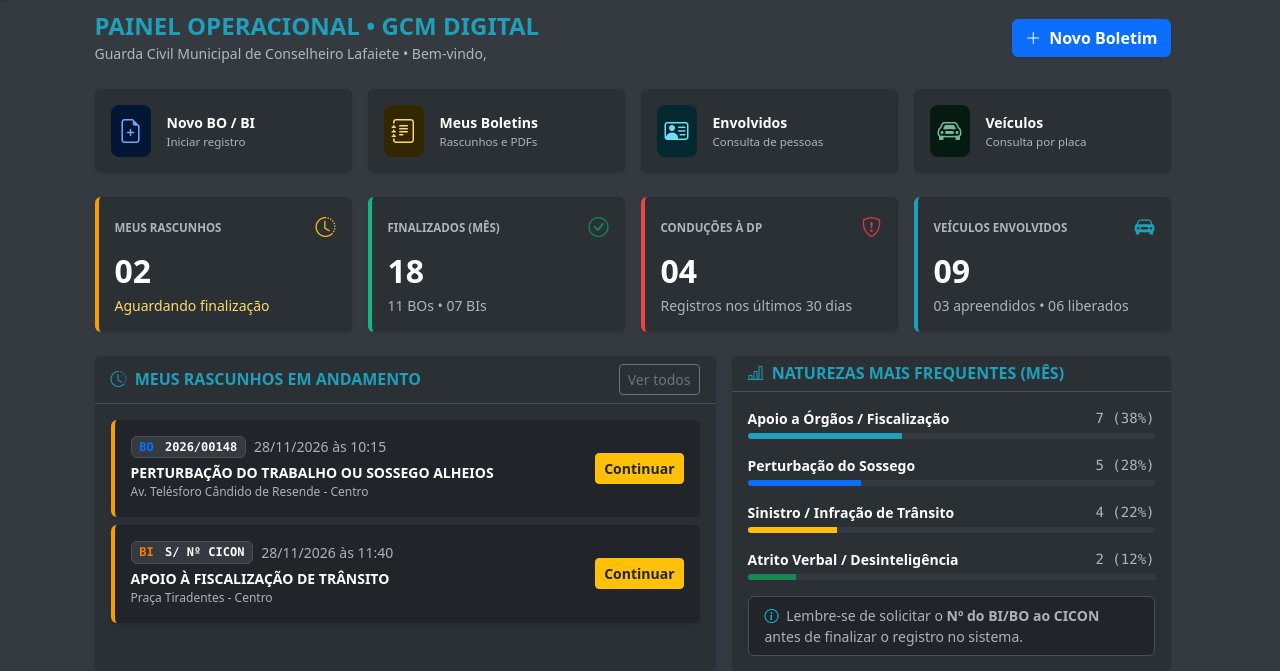
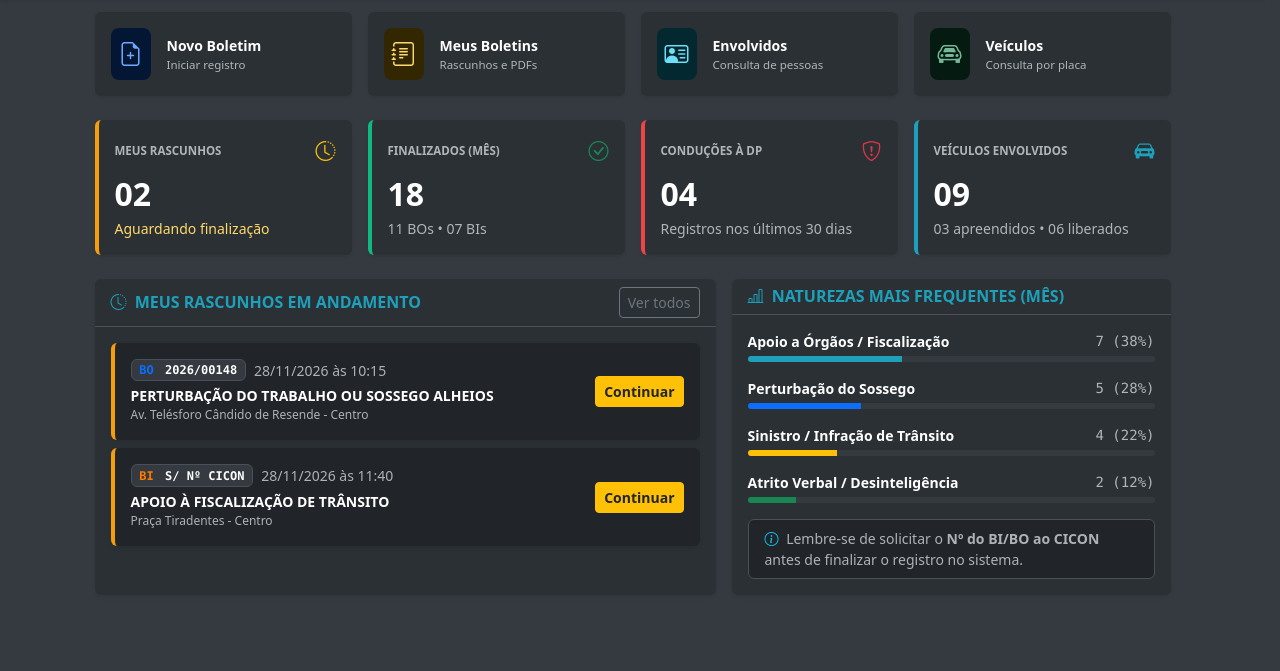
Before and after one commit to atminformatica/gcmcl, a Django app: page / in a window 1280 px wide. Shown: the part 62-733 px from the top of the page. Run offline with Django 5.2, Linux system fonts and the light colour scheme; some libraries are stand-ins or nearby versions.

Commit message:
8.6.1 - boletim update com guarnicao pronta

```diff
--- a/core/templates/home.html
+++ b/core/templates/home.html
@@ -8,20 +8,20 @@
 <div class="container-fluid px-2 px-md-3 pb-4">
 
     <!-- Cabeçalho de Boas-Vindas -->
-    <div class="d-flex flex-wrap justify-content-between align-items-center gap-2 mt-2 mb-4">
+    <div class="d-flex flex-wrap justify-content-between align-items-center gap-1 mt-1 mb-1">
         <div>
-            <h1 class="fs-4 fw-bold mb-0" style="color: #1ea0ba;">
+            {% comment %} <h1 class="fs-4 fw-bold mb-0" style="color: #1ea0ba;">
                 PAINEL OPERACIONAL • GCM DIGITAL
-            </h1>
-            <small class="text-body-secondary">
+            </h1> {% endcomment %}
+            {% comment %} <small class="text-body-secondary">
                 Guarda Civil Municipal de Conselheiro Lafaiete • Bem-vindo, <strong class="text-body-emphasis">{{ request.user.username|upper }}</strong>
-            </small>
+            </small> {% endcomment %}
         </div>
 
-        <a href="{% url 'boletim_list' %}" class="btn btn-primary fw-semibold shadow-sm d-flex align-items-center gap-2">
+        {% comment %} <a href="{% url 'boletim_list' %}" class="btn btn-primary fw-semibold shadow-sm d-flex align-items-center gap-2">
             <i class="bi bi-plus-lg"></i>
             <span>Novo Boletim</span>
-        </a>
+        </a> {% endcomment %}
     </div>
 
     <!-- Atalhos Rápidos (Pensado para toque rápido no celular dentro da viatura) -->
@@ -33,7 +33,7 @@
                         <i class="bi bi-file-earmark-plus fs-4"></i>
                     </div>
                     <div>
-                        <div class="fw-bold text-body-emphasis small">Novo BO / BI</div>
+                        <div class="fw-bold text-body-emphasis small">Novo Boletim</div>
                         <div class="text-body-secondary" style="font-size: 0.72rem;">Iniciar registro</div>
                     </div>
                 </div>
```
Also changed, not shown: boletim/templates/boletim_list.html (+11 -0 lines), gcms/templates/gcm_list.html (+12 -0 lines).
